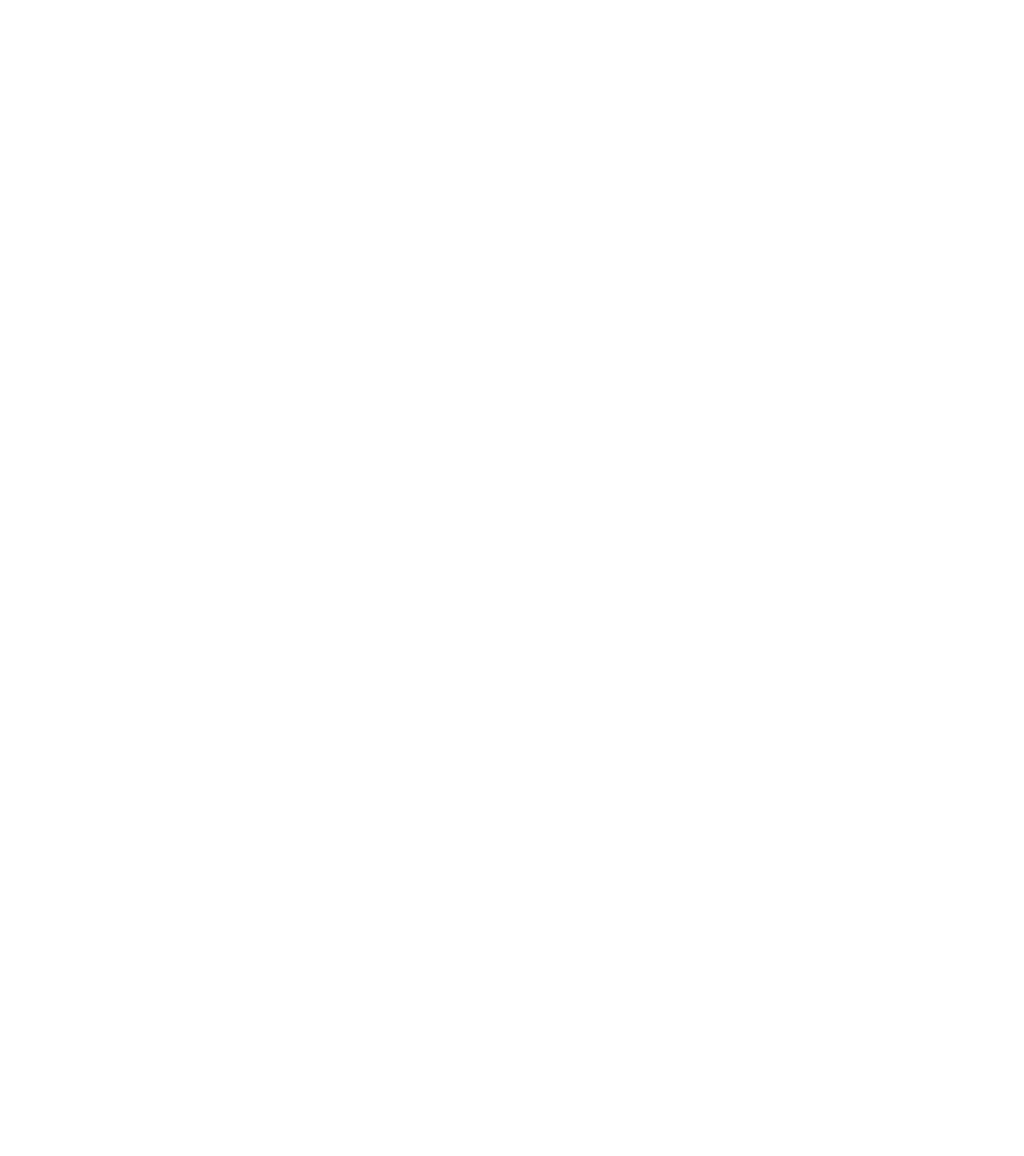
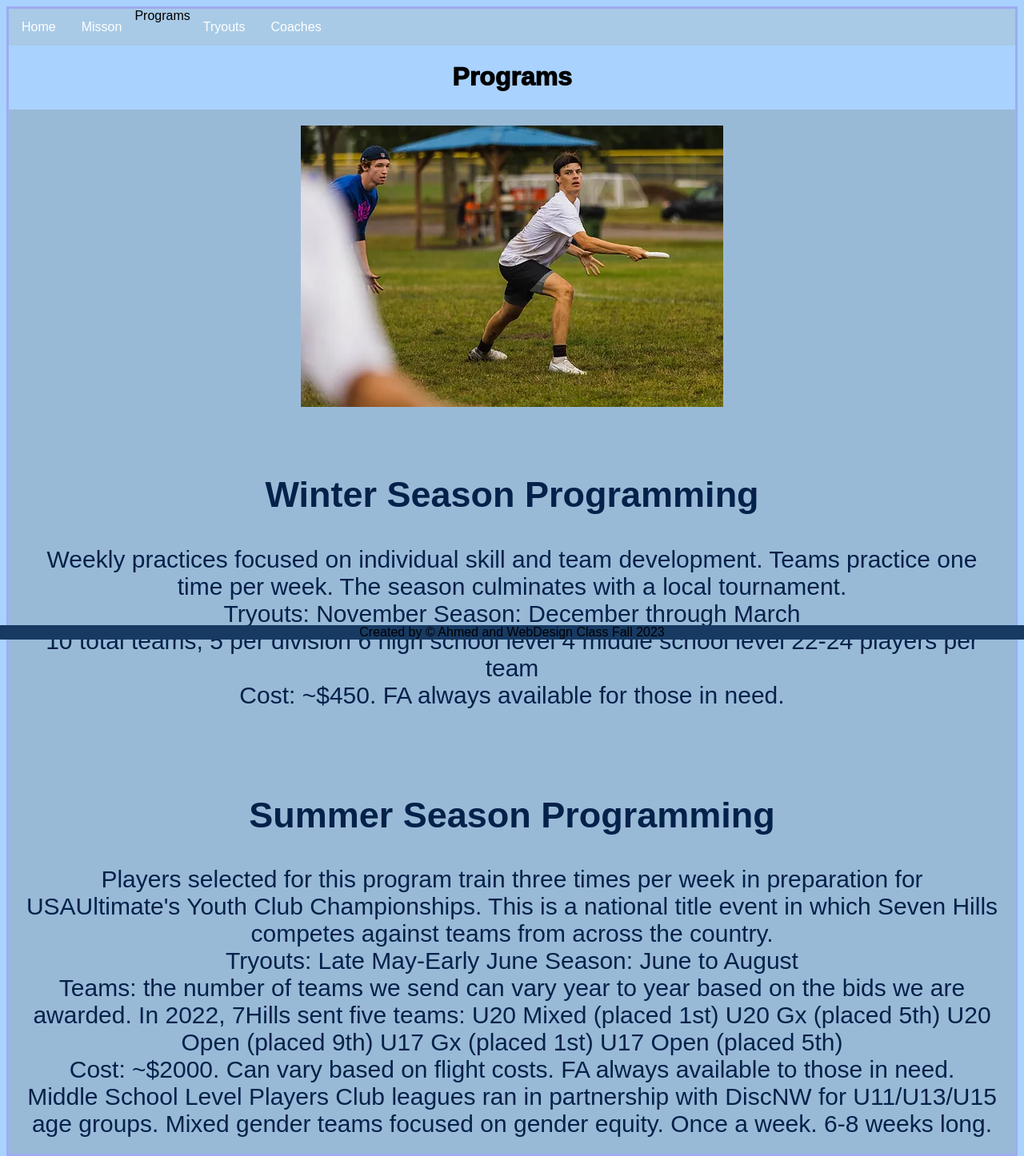
Before and after one commit to sahmedd123/WEBDesign1, a plain HTML site: page final_project/program.html in a window 1280 px wide. Shown: the whole page at 80% size. Before the commit the page ends 800 px from the top, so only its background shows below. Drawn offline with Linux system fonts and the light colour scheme; a web font is replaced by a local one.

Commit message:
all done

```diff
--- a/final_project/coaches.html
+++ b/final_project/coaches.html
@@ -5,15 +5,37 @@
     <meta name="viewport" content="width=device-width, initial-scale=1.0">
     <title>Seven Hills Ultimate Coaches</title>
     <link rel="stylesheet" href="style.css">
+    <link rel="stylesheet" href="https://use.typekit.net/wjw8bnz.css">
 </head>
 <body>
+
+    <style>
+     body {
+        font-family: "new-zen", sans-serif;
+        font-weight: 400;
+        font-style: normal;
+        }
+
+         h1 {
+            font-family: "new-zen", sans-serif;
+            font-weight: 1000;
+            font-style: normal;
+        }
+
+        em {
+            font-family: "new-zen", sans-serif;
+        font-weight: 700;
+        font-style: italic;
+        }</style>
+
     <div>
      <ul>
 <li><a href="index.html">Home</a></li>
 <li><a href="mission.html">Misson</a></li>
+<li><a href="program.html">Programs</a></li>
 <li><a href="tryout.html">Tryouts</a></li>
 <li><a href="coaches.html">Coaches</a></li>
-    </ul>
+</ul>
 
     <div class="title2"><h1>Coaches</h1></div>
 
@@ -35,10 +57,7 @@
             <h3>Benita Ki</h3>
              <li>Benita learned to play ultimate in 2005 during her junior year of high school; the metro Portland schools scrimmaged each other weekly. She played at the University of Puget Sound, captaining for two years. She's played a lot of mixed league, dabbled in club (including a year with Schwa and most recently, Mint), and is an avid goaltimate fan. She coached three years for Pacific Lutheran University Reign Women. As a coach, she enjoys working alongside her players to try new things, grind through challenges, and grow as holistic athletes.</li>
 <br>
-             <img src="images/main coach 2.html">
-<h3>Cameron Baker</h3>
-             <li>I started playing frisbee at Pinehurst K-8 and have found a hidden love for the sport so I kept playing through high school at Rainier Beach. I played 3 years of under 20 during that time. I have just finished my first year with the University of Washington Sundodger.</li>
-             <br>
+
              <img src="images/main coach 3.webp">
 <h3>Laura To</h3>
              <li>Laura started playing ultimate in elementary school at Kimball Elementary School. She has played for Ada Mercer MS, Franklin HS, DiscNW YCC, U20 World Juniors, and Seven Hills! She has coached for soufend high school girls and volunteered at multiple frisbee camps. Laura looks forward to coaching youth athletes that care about the ultimate community, are passionate about growth, and celebrate the teams hard work. </li>
--- a/final_project/program.html
+++ b/final_project/program.html
@@ -1 +1,124 @@
 <!DOCTYPE html>
+<html lang="en">
+<head>
+    <meta charset="UTF-8">
+    <meta name="viewport" content="width=device-width, initial-scale=1.0">
+    <title>Tryouts</title>
+    <link rel="stylesheet" href="style.css">
+    <link rel="stylesheet" href="https://use.typekit.net/wjw8bnz.css">
+    <style>
+          body {
+font-family: "new-zen", sans-serif;
+font-weight: 400;
+font-style: normal;
+}
+
+ h1 {
+    font-family: "new-zen", sans-serif;
+    font-weight: 1000;
+    font-style: normal;
+}
+
+em {
+    font-family: "new-zen", sans-serif;
+font-weight: 700;
+font-style: italic;
+}
+
+.grid-container {
+display: grid;
+grid-gap: 10px;
+grid-template-columns: auto auto 25%;
+}
+
+.grid-item {
+background-color: rgb(153, 186, 215);
+text-align: center;
+font-size: 30px;
+padding: 20px;
+}
+
+.navmenu {
+grid-row: 1;
+grid-column: 1 / span 3;
+}
+
+.main-image {
+grid-column: 1/ span 3;
+grid-row: 2;
+}
+
+.main1 {
+    grid-column: 1 / span 2;
+grid-row: 3;
+}
+
+.main2 {
+    grid-column: 1 / span 2;
+grid-row: 4
+}
+
+.sidenav {
+grid-column: 3;
+grid-row: 3 / span 2;
+}
+    </style>
+</head>
+<body>
+    <div>
+     <ul>
+<li><a href="index.html">Home</a></li>
+<li><a href="mission.html">Misson</a></li>
+<li <a href="program.html">Programs</a></li>
+<li><a href="tryout.html">Tryouts</a></li>
+<li><a href="coaches.html">Coaches</a></li>
+    </ul>
+    <div class="title2"><h1>Programs</h1></div>
+
+<div class="grid-item main1" style="text-align: center; color: rgb(4, 33, 74);">
+    <img src="images/winterseasonstuff.webp">
+</div>
+<div class="grid-item main2" style="text-align: center; color: rgb(4, 33, 74);">
+    <h2>Winter Season Programming</h2>
+    <p>
+        Weekly practices focused on individual skill and team development. Teams practice one time per week. The season culminates with a local tournament.
+<br>
+Tryouts: November
+Season: December through March
+<br>
+10 total teams, 5 per division
+6 high school level
+4 middle school level
+22-24 players per team
+<br>
+Cost: ~$450. FA always available for those in need.
+    </p>
+    </div>
+<div class="grid-item sidenav" style="text-align: center; color: rgb(4, 33, 74);" >
+    <h2>Summer Season Programming</h2>
+    Players selected for this program train three times per week in preparation for USAUltimate's Youth Club Championships. This is a national title event in which Seven Hills competes against teams from across the country.
+<br>
+    Tryouts: Late May-Early June
+    Season: June to August
+    <br>
+    Teams: the number of teams we send can vary year to year based on the bids we are awarded. In 2022, 7Hills sent five teams:
+    U20 Mixed (placed 1st)
+    U20 Gx (placed 5th)
+    U20 Open (placed 9th)
+    U17 Gx (placed 1st)
+    U17 Open (placed 5th)
+    <br>
+    Cost: ~$2000. Can vary based on flight costs. FA always available to those in need.
+    <br>
+    Middle School Level Players
+    Club leagues ran in partnership with DiscNW for U11/U13/U15 age groups. Mixed gender teams focused on gender equity. Once a week. 6-8 weeks long.
+
+
+</div>
+</ul>
+         </div>
+         <div class="footer">
+            Created by &copy; Ahmed and WebDesign Class Fall 2023
+         </div>
+</body>
+</html>
```
Also changed, not shown: final_project/index.html (+21 -0 lines), final_project/mission.html (+19 -0 lines), final_project/tryout.html (+19 -1 lines), final_project/images/summerseasonstuff.webp (added), final_project/images/winterseasonstuff.webp (added).
